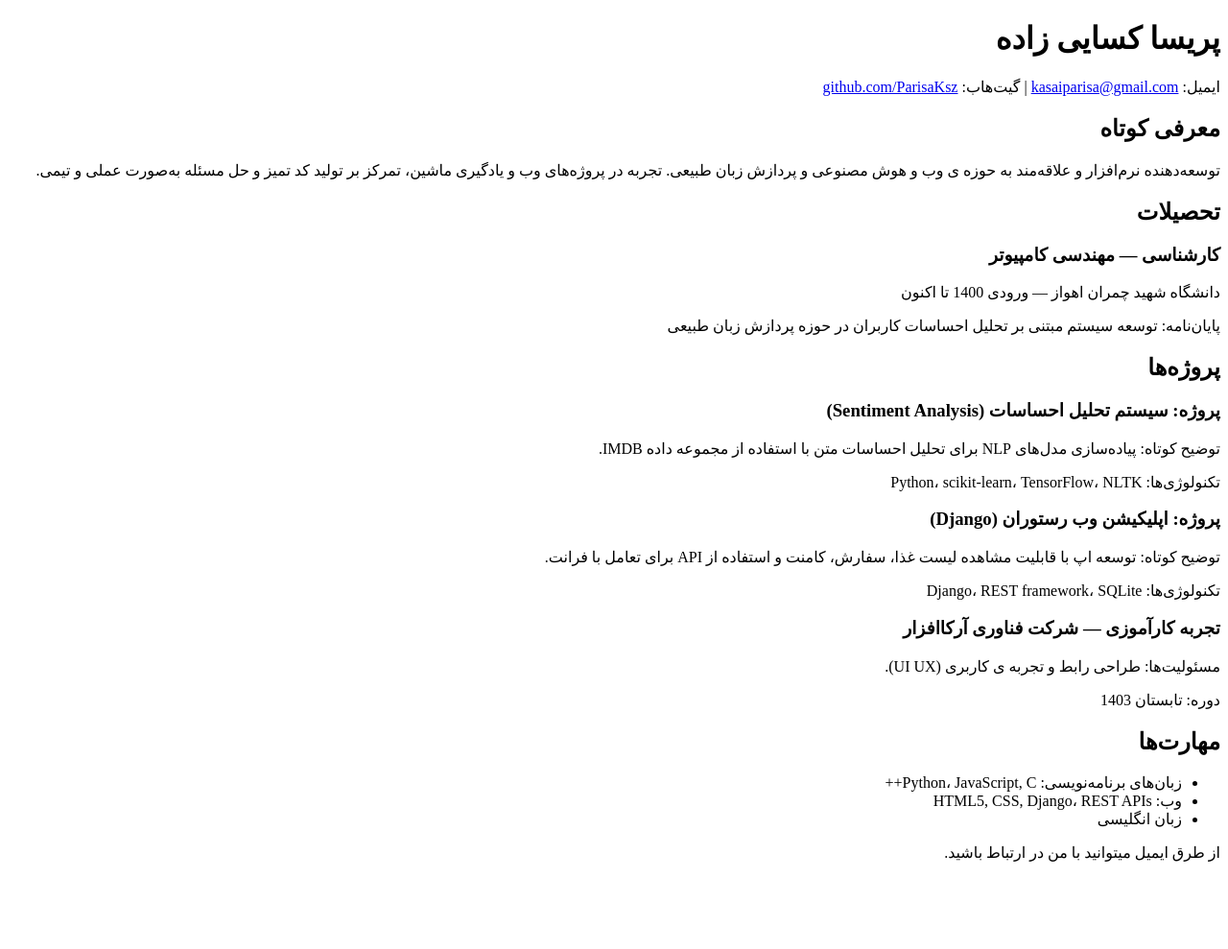
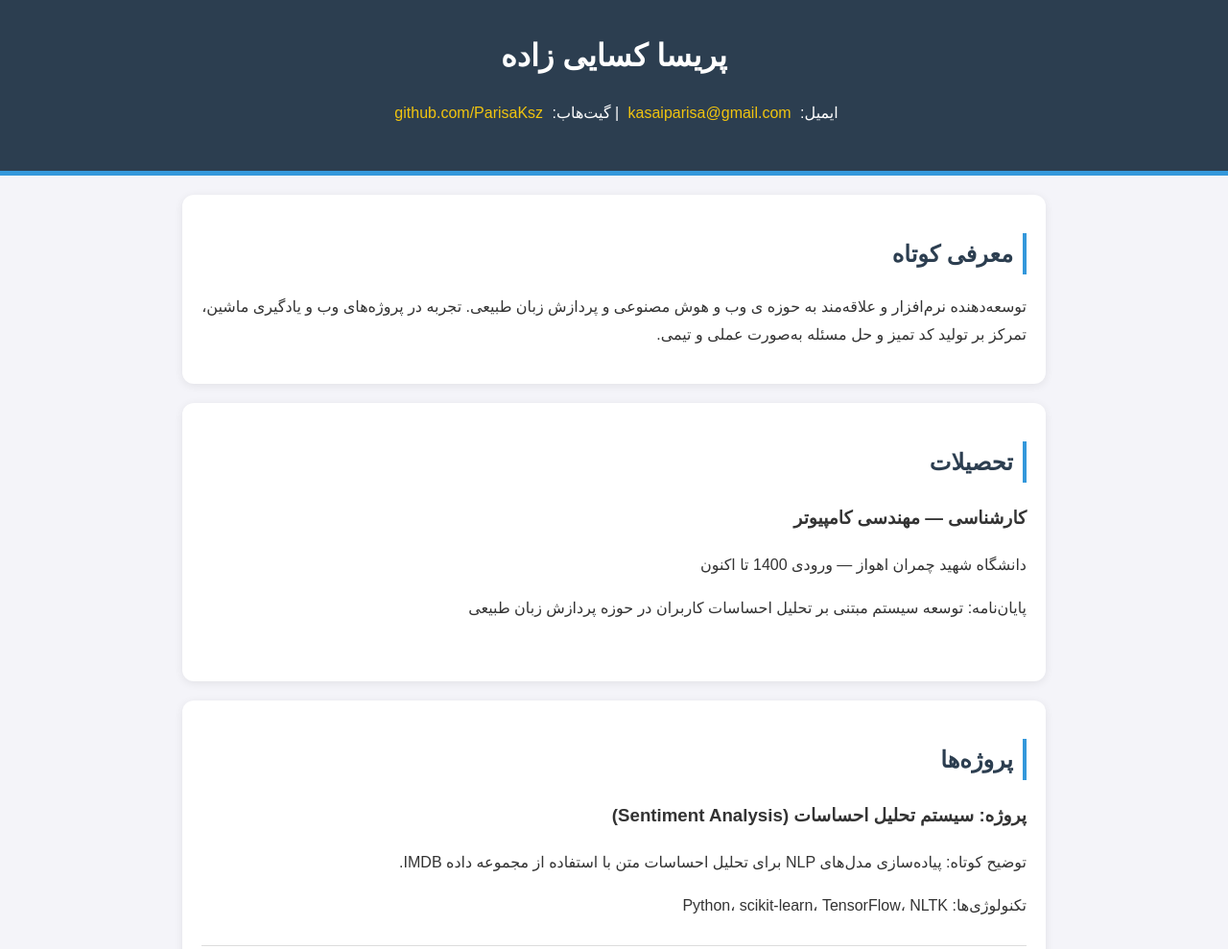
Before and after one commit to ParisaKsz/ParisaKasaizadeh_resume, a plain HTML site: page index.html in a window 1280 px wide. Shown: the top 989 px of the page at 96% size. Before the commit the page ends 914 px from the top, so only its background shows below. Drawn offline with Linux system fonts and the light colour scheme.

Commit message:
css added

```diff
--- a/index.html
+++ b/index.html
@@ -3,6 +3,7 @@
 <head>
   <meta charset="utf-8">
   <meta name="viewport" content="width=device-width, initial-scale=1">
+  <link rel="stylesheet" href="styles.css">
   <title>رزومه — پریسا کسایی زاده</title>
 </head>
 <body>
--- /dev/null
+++ b/styles.css
@@ -0,0 +1,114 @@
+body {
+  font-family: 'Vazirmatn', sans-serif;
+  background-color: #f4f4f9;
+  color: #333;
+  margin: 0;
+  padding: 0;
+  line-height: 1.8;
+  direction: rtl;
+}
+
+header {
+  background-color: #2c3e50;
+  color: #fff;
+  text-align: center;
+  padding: 30px 15px;
+  border-bottom: 5px solid #3498db;
+}
+
+header h1 {
+  margin: 0;
+  font-size: 2rem;
+}
+
+header a {
+  color: #f1c40f;
+  text-decoration: none;
+  margin: 0 5px;
+}
+
+header a:hover {
+  text-decoration: underline;
+}
+
+main {
+  display: flex;
+  flex-direction: column;
+  gap: 20px;
+  padding: 20px;
+  max-width: 900px;
+  margin: 0 auto;
+}
+
+section {
+  background-color: #fff;
+  border-radius: 12px;
+  padding: 20px;
+  box-shadow: 0 2px 10px rgba(0, 0, 0, 0.08);
+}
+
+h2 {
+  border-right: 4px solid #3498db;
+  padding-right: 10px;
+  color: #2c3e50;
+}
+
+article {
+  margin-bottom: 15px;
+  padding-bottom: 10px;
+  border-bottom: 1px solid #ddd;
+}
+
+article:last-child {
+  border-bottom: none;
+}
+
+ul {
+  list-style: none;
+  padding: 0;
+}
+
+ul li {
+  background: #ecf0f1;
+  display: inline-block;
+  padding: 8px 12px;
+  margin: 5px;
+  border-radius: 8px;
+  font-weight: 500;
+}
+
+a {
+  color: #3498db;
+  transition: 0.3s;
+}
+
+a:hover {
+  color: #1abc9c;
+}
+
+footer {
+  text-align: center;
+  background-color: #2c3e50;
+  color: #fff;
+  padding: 15px;
+  margin-top: 40px;
+}
+
+@media (max-width: 600px) {
+  header h1 {
+    font-size: 1.5rem;
+  }
+
+  main {
+    padding: 10px;
+  }
+
+  section {
+    padding: 15px;
+  }
+
+  ul li {
+    display: block;
+    margin: 5px 0;
+  }
+}
```
Also changed, not shown: Screenshot (629).png (added), Screenshot (630).png (added), Screenshot (631).png (added), Screenshot (632).png (added), لینک گیت.txt (added).
